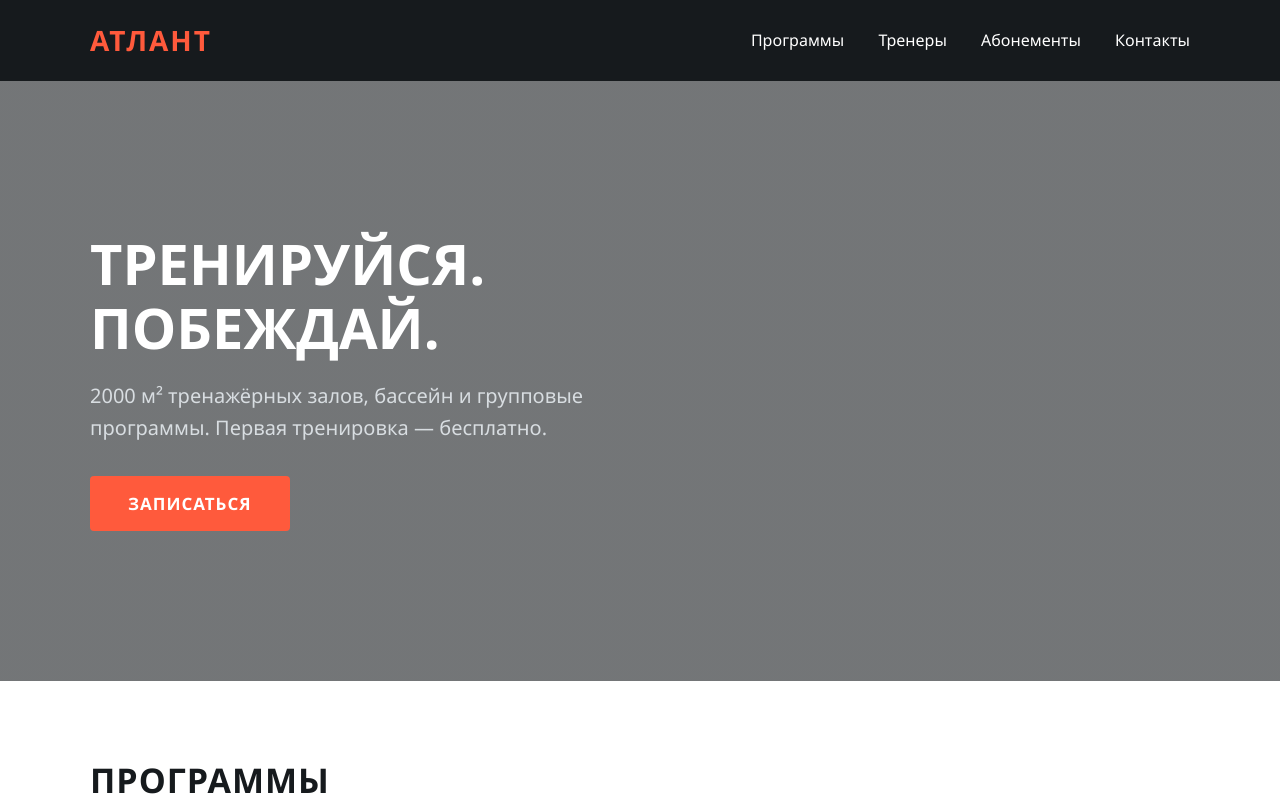
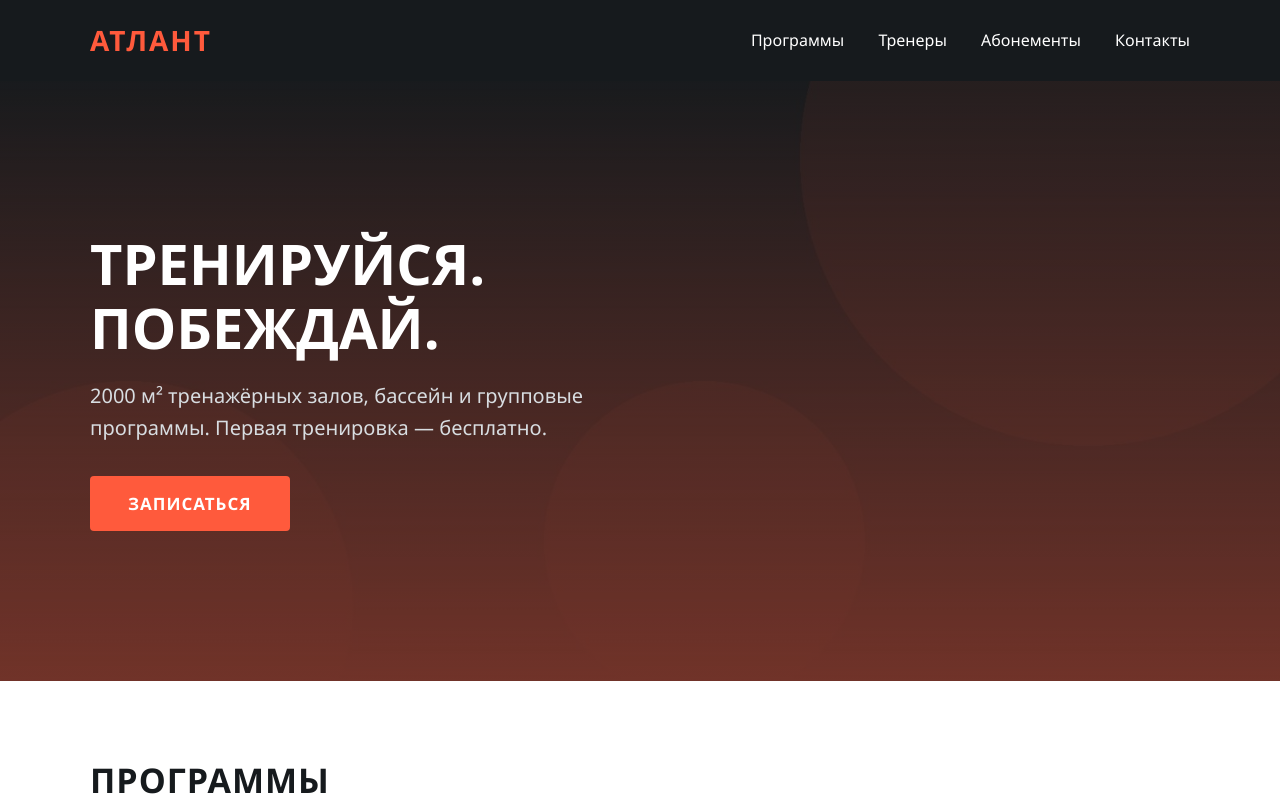
Before and after one commit to turganbaeva8048-hub/adaptive, a plain HTML site: page index.html in a window 1280 px wide. Shown: the top 810 px of the page. Drawn offline with Linux system fonts and the light colour scheme.

Commit message:
Update style.css

```diff
--- a/style.css
+++ b/style.css
@@ -46,7 +46,7 @@ body {
 
 /* Первый экран */
 .hero {
-  background: linear-gradient(rgba(22, 26, 29, 0.6), rgba(22, 26, 29, 0.6)), url('../img/hero.jpg') center/cover no-repeat;
+  background: linear-gradient(rgba(22, 26, 29, 0.6), rgba(22, 26, 29, 0.6)), url('hero.jpg') center/cover no-repeat;
   color: #fff;
   padding: 150px 0;
 }
```
